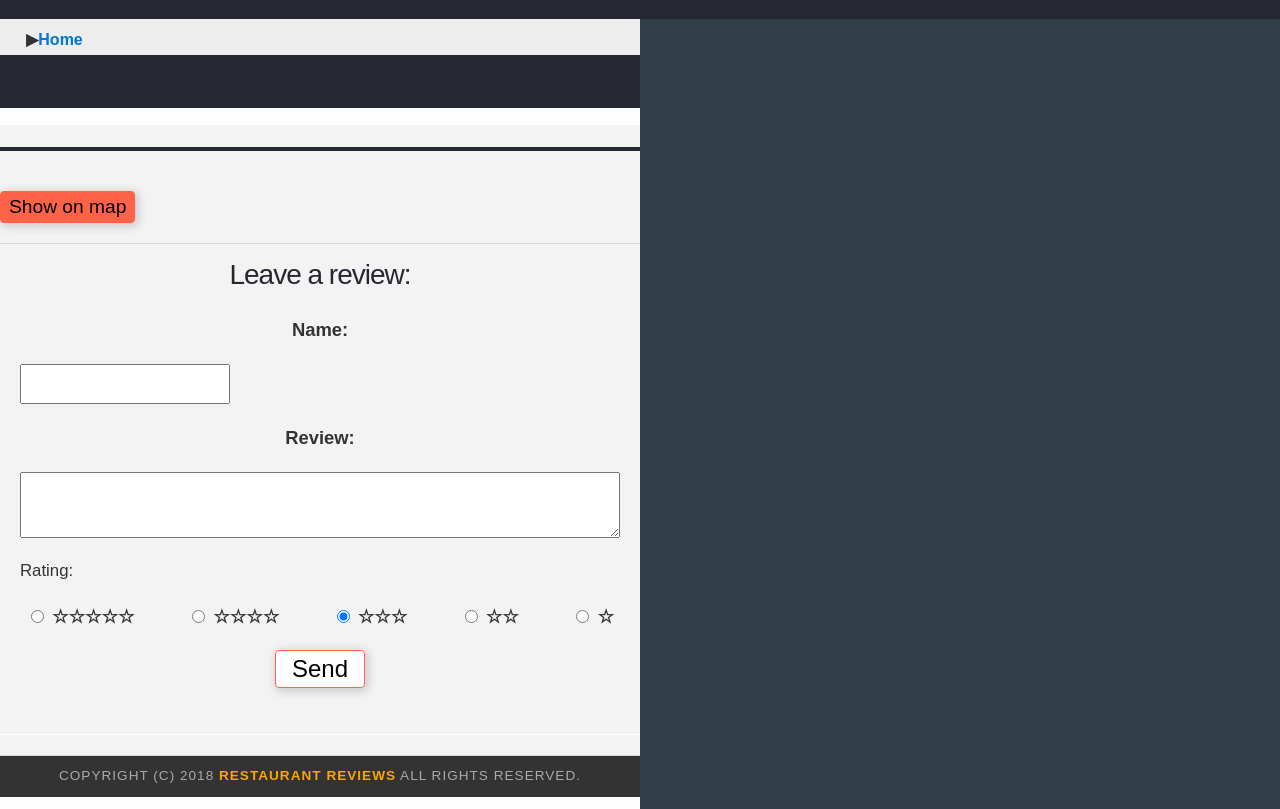
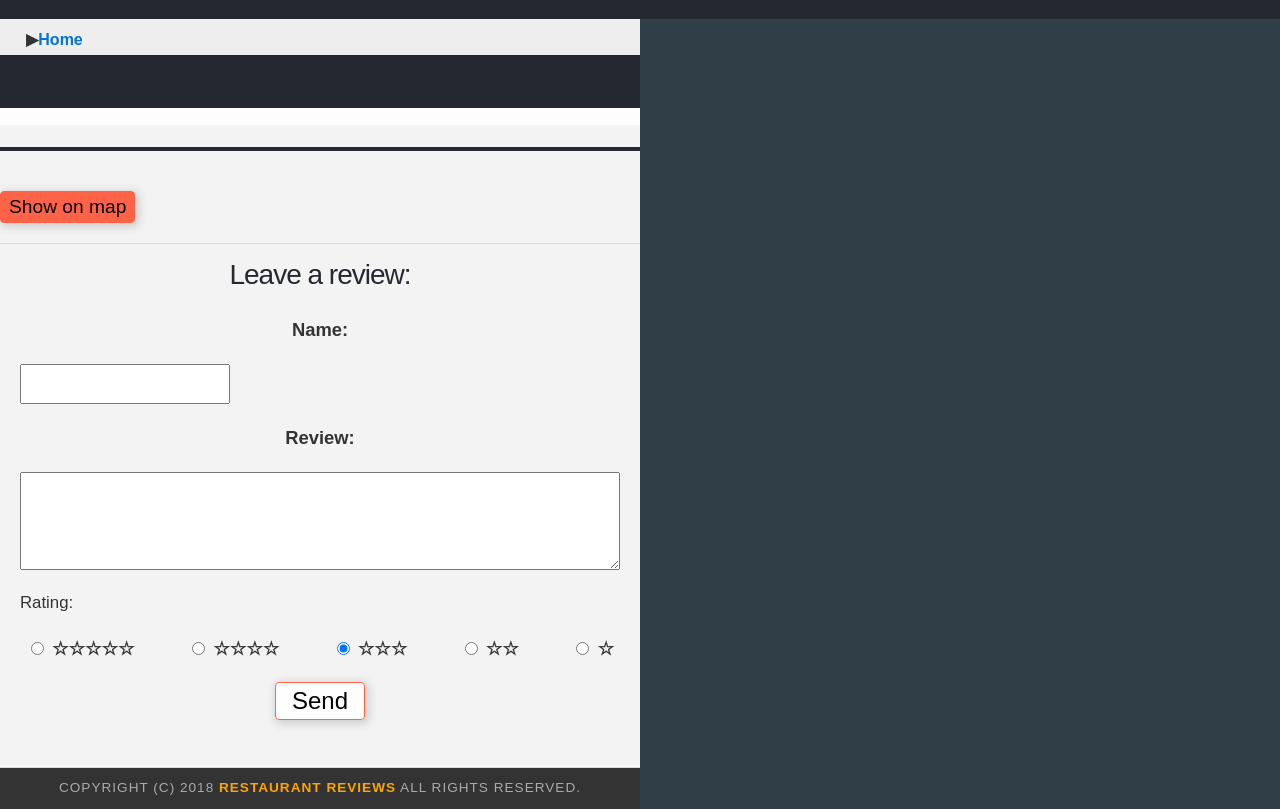
Before and after one commit to bvasilop/mws-restaurant-stage-3-final, a website: page restaurant.html in a window 1280 px wide. Shown: the part 70-879 px from the top of the page. Drawn offline with Linux system fonts and the light colour scheme; some packages are replaced by stand-ins of ours.

Commit message:
adjusted font size for input area and added width to reviews-list li

```diff
--- a/css/styles.css
+++ b/css/styles.css
@@ -932,6 +932,7 @@ label {
     padding: 0 0 .2rem 0;
     width: 90%;
     margin: 0 auto;
+
 }
 #reviews-list {
     margin: 0;
@@ -949,7 +950,8 @@ label {
     list-style-type: none;
     overflow: hidden;
     position: relative;
-    width: calc(90% - 20px);
+    /*width: calc(90% - 20px);*/
+    width: calc(97%);
     margin: 0 auto 20px;
 }
 #reviews-list li p {
@@ -959,7 +961,8 @@ label {
   #reviews-container {
     display: flex;
     flex-flow: column wrap;
-    padding: 10px 20px;
+   /*padding: 10px 20px;*/
+   padding: 0;
   }
 
   #review-status {
@@ -970,6 +973,10 @@ label {
 
   #review-form-container {
     padding: 10px 20px;
+
+  }
+  textarea {
+      font-size: 1.25rem;
   }
 
   .review-form-wrapper {
@@ -998,6 +1005,9 @@ label {
     font-size: 1.5rem;
     cursor: pointer;
   }
+  /*#review-text [type='text'] {
+      font-size: 10rem;
+  }*/
 
   .review-form-wrapper input[type='submit']:hover {
     box-shadow: none;
```
